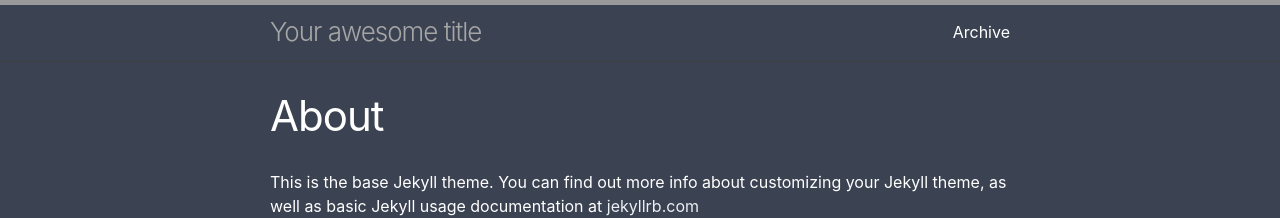
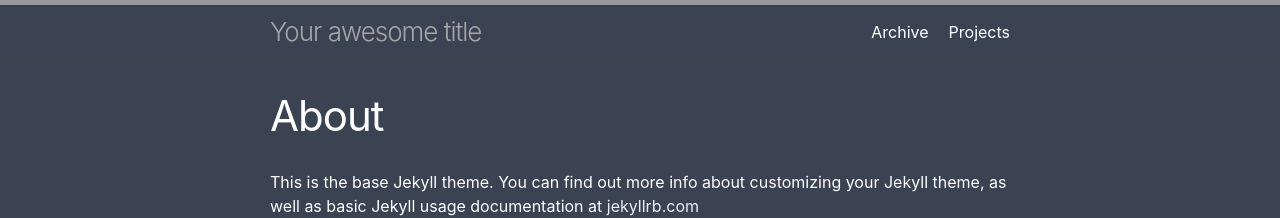
Before and after one commit to kw-ch/kw-ch.github.io, a Jekyll site: the page built from index.md, in a window 1280 px wide. Shown: the top 218 px of the page. Built offline with Jekyll 4.4.1, drawn with Linux system fonts in a browser that asks for light colours.

Commit message:
Config Update

```diff
--- a/_config.yml
+++ b/_config.yml
@@ -57,6 +57,7 @@ collections:
 # this and add the path to the pages in order as they should show up
 header_pages:
  - archive.md
+ - projects.md
 
 # Build settings
 theme: minima
```
